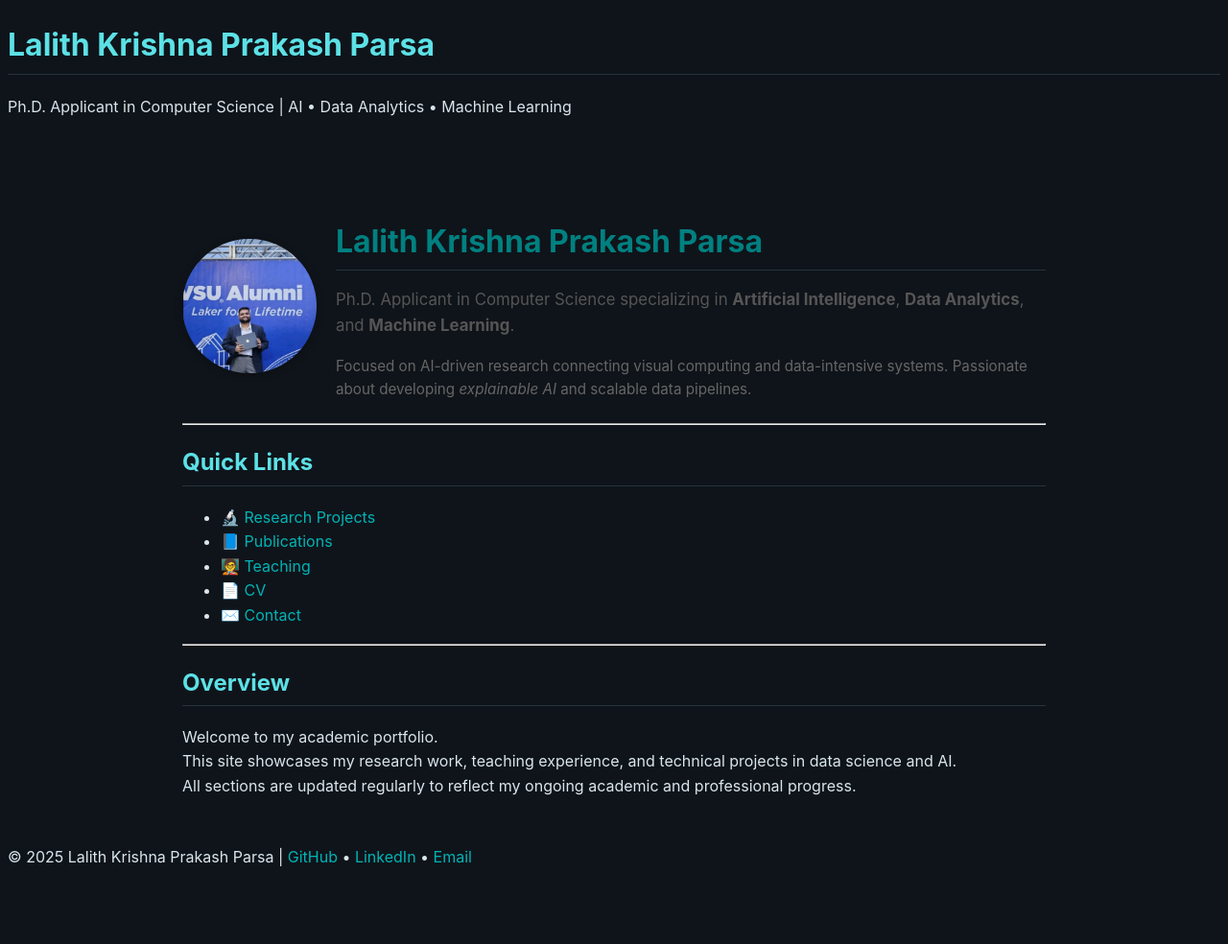
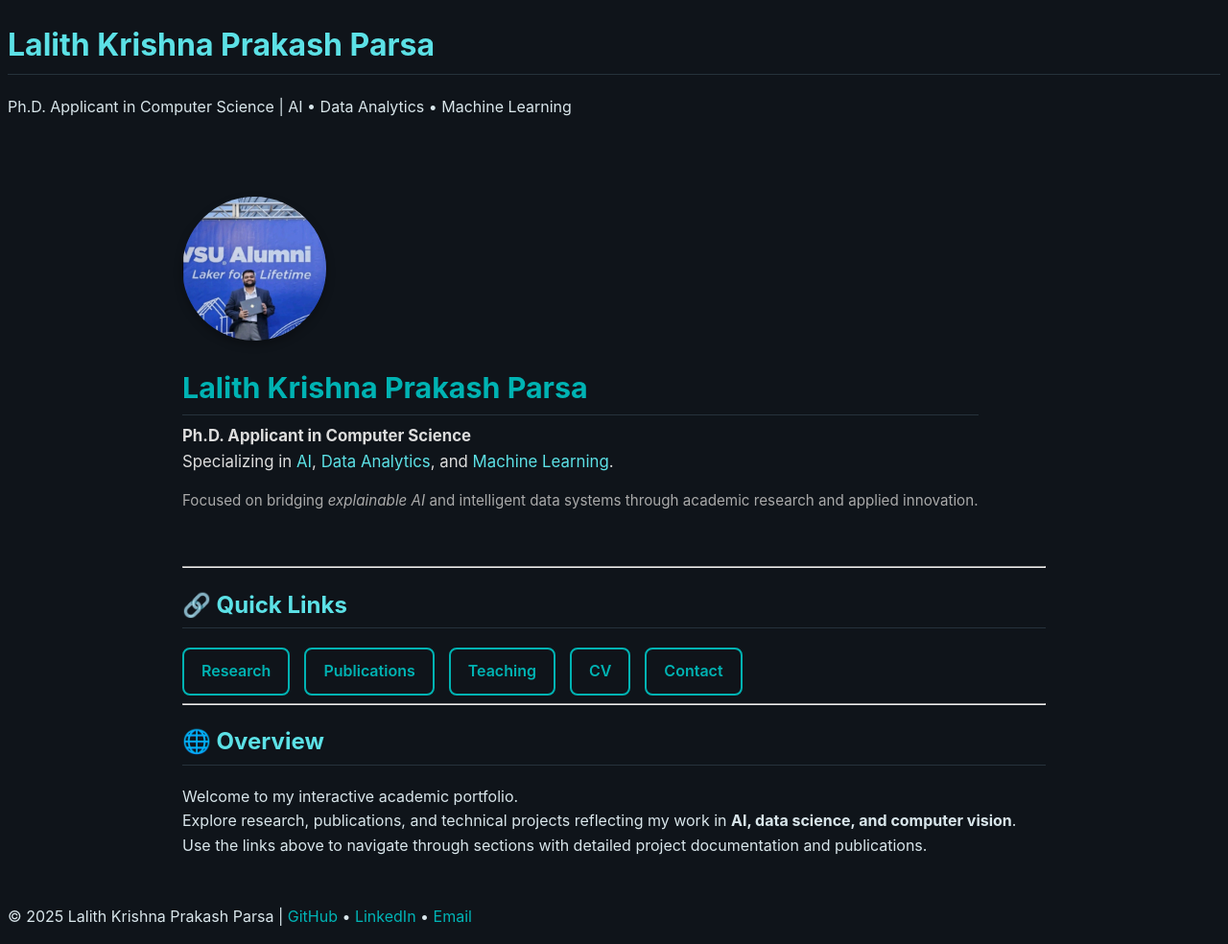
Before and after one commit to LkP23/lalith-portfolio, a Jekyll site: the page built from index.md, in a window 1280 px wide. Shown: the whole page at 96% size. Built offline with Jekyll 4.4.1, drawn with Linux system fonts in a browser that asks for light colours; before the commit the page ends 922 px from its top, so only the background shows below that.

Commit message:
Update index.md

```diff
--- a/index.md
+++ b/index.md
@@ -1,41 +1,70 @@
 ---
-title: "Lalith Krishna Prakash Parsa"
+title: "Portfolio of Lalith Krishna Prakash Parsa"
 layout: default
 permalink: /
 ---
 
-<div style="display:flex; align-items:center; gap:20px; margin-top:2rem;">
+<!-- ======== PROFILE SECTION ======== -->
+<div style="display:flex; align-items:center; gap:25px; padding:2rem 0; flex-wrap:wrap;">
 
-  <img src="{{ '/assets/profile.jpg' | relative_url }}" alt="Profile photo"
-       style="width:140px; height:140px; border-radius:50%; object-fit:cover; box-shadow:0 2px 8px rgba(0,0,0,0.25);">
+  <img src="{{ '/assets/profile.jpg' | relative_url }}" alt="Profile Photo"
+       style="width:150px; height:150px; border-radius:50%; object-fit:cover;
+              box-shadow:0 4px 10px rgba(0,0,0,0.3); transition:transform 0.3s ease;"
+       onmouseover="this.style.transform='scale(1.08)';"
+       onmouseout="this.style.transform='scale(1)';">
 
   <div>
-    <h1 style="margin-bottom:0.5rem; color:#008080;">Lalith Krishna Prakash Parsa</h1>
-    <p style="font-size:1.05rem; color:#555;">
-      Ph.D. Applicant in Computer Science specializing in
-      <strong>Artificial Intelligence</strong>, <strong>Data Analytics</strong>,
-      and <strong>Machine Learning</strong>.
+    <h1 style="margin:0; font-size:1.9rem; color:#00b3b3;">Lalith Krishna Prakash Parsa</h1>
+    <p style="margin:0.5rem 0; color:#ddd; font-size:1.05rem;">
+      <strong>Ph.D. Applicant in Computer Science</strong><br>
+      Specializing in <span style="color:#5ce1e6;">AI</span>,
+      <span style="color:#5ce1e6;">Data Analytics</span>, and
+      <span style="color:#5ce1e6;">Machine Learning</span>.
     </p>
-    <p style="font-size:0.95rem; color:#666;">
-      Focused on AI-driven research connecting visual computing and data-intensive systems.
-      Passionate about developing <em>explainable AI</em> and scalable data pipelines.
+    <p style="color:#aaa; font-size:0.95rem;">
+      Focused on bridging <em>explainable AI</em> and intelligent data systems through academic research and applied innovation.
     </p>
   </div>
-
 </div>
 
 ---
 
-## Quick Links
-- 🔬 [Research Projects]({{ '/research/' | relative_url }})
-- 📘 [Publications]({{ '/publications/' | relative_url }})
-- 🧑‍🏫 [Teaching]({{ '/teaching/' | relative_url }})
-- 📄 [CV]({{ '/cv/' | relative_url }})
-- ✉️ [Contact]({{ '/contact/' | relative_url }})
+## 🔗 Quick Links
+<div style="display:flex; flex-wrap:wrap; gap:15px; margin-top:1rem;">
+  <a href="{{ '/research/' | relative_url }}"
+     style="padding:10px 18px; border:2px solid #00b3b3; border-radius:8px; color:#00b3b3;
+            text-decoration:none; font-weight:600; transition:all 0.3s ease;"
+     onmouseover="this.style.background='#00b3b3';this.style.color='#000';"
+     onmouseout="this.style.background='transparent';this.style.color='#00b3b3';">Research</a>
+
+  <a href="{{ '/publications/' | relative_url }}"
+     style="padding:10px 18px; border:2px solid #00b3b3; border-radius:8px; color:#00b3b3;
+            text-decoration:none; font-weight:600; transition:all 0.3s ease;"
+     onmouseover="this.style.background='#00b3b3';this.style.color='#000';"
+     onmouseout="this.style.background='transparent';this.style.color='#00b3b3';">Publications</a>
+
+  <a href="{{ '/teaching/' | relative_url }}"
+     style="padding:10px 18px; border:2px solid #00b3b3; border-radius:8px; color:#00b3b3;
+            text-decoration:none; font-weight:600; transition:all 0.3s ease;"
+     onmouseover="this.style.background='#00b3b3';this.style.color='#000';"
+     onmouseout="this.style.background='transparent';this.style.color='#00b3b3';">Teaching</a>
+
+  <a href="{{ '/cv/' | relative_url }}"
+     style="padding:10px 18px; border:2px solid #00b3b3; border-radius:8px; color:#00b3b3;
+            text-decoration:none; font-weight:600; transition:all 0.3s ease;"
+     onmouseover="this.style.background='#00b3b3';this.style.color='#000';"
+     onmouseout="this.style.background='transparent';this.style.color='#00b3b3';">CV</a>
+
+  <a href="{{ '/contact/' | relative_url }}"
+     style="padding:10px 18px; border:2px solid #00b3b3; border-radius:8px; color:#00b3b3;
+            text-decoration:none; font-weight:600; transition:all 0.3s ease;"
+     onmouseover="this.style.background='#00b3b3';this.style.color='#000';"
+     onmouseout="this.style.background='transparent';this.style.color='#00b3b3';">Contact</a>
+</div>
 
 ---
 
-## Overview
-Welcome to my academic portfolio.
-This site showcases my research work, teaching experience, and technical projects in data science and AI.
-All sections are updated regularly to reflect my ongoing academic and professional progress.
+## 🌐 Overview
+Welcome to my interactive academic portfolio.
+Explore research, publications, and technical projects reflecting my work in **AI, data science, and computer vision**.
+Use the links above to navigate through sections with detailed project documentation and publications.
```
